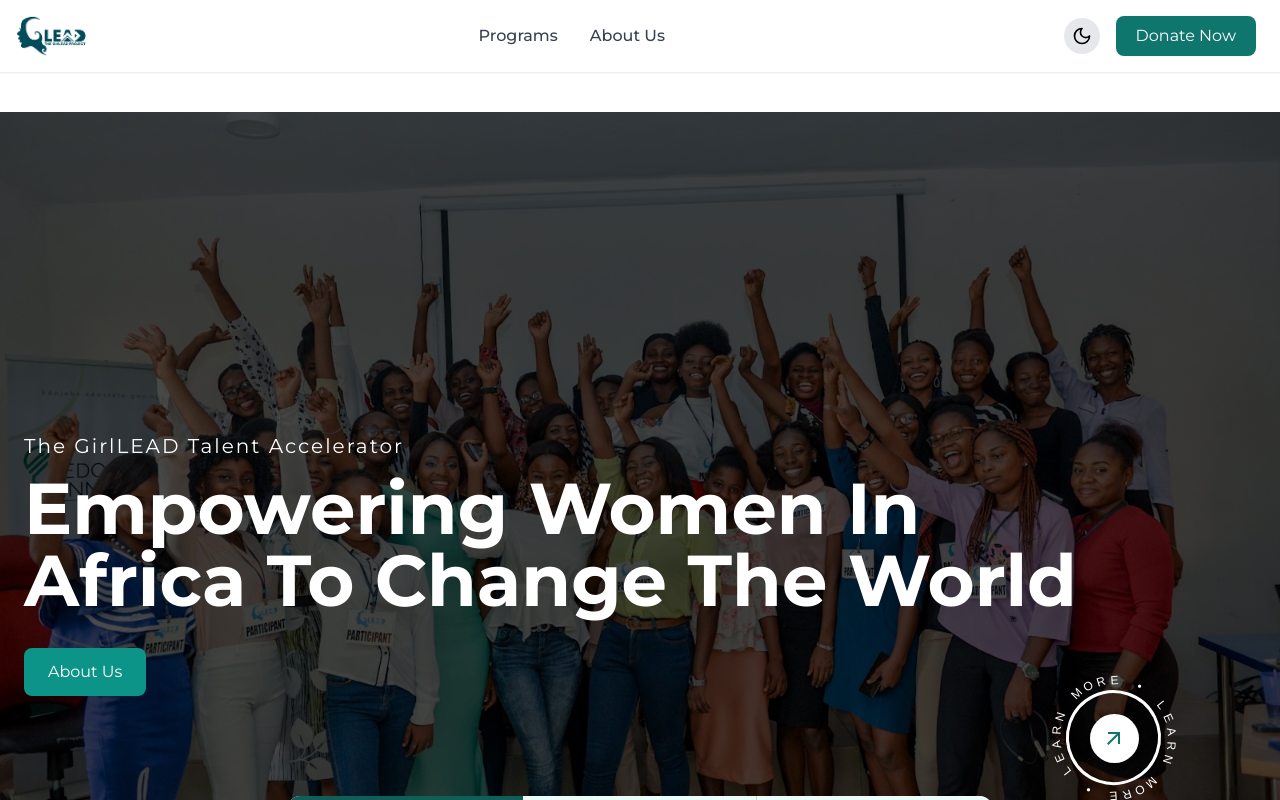
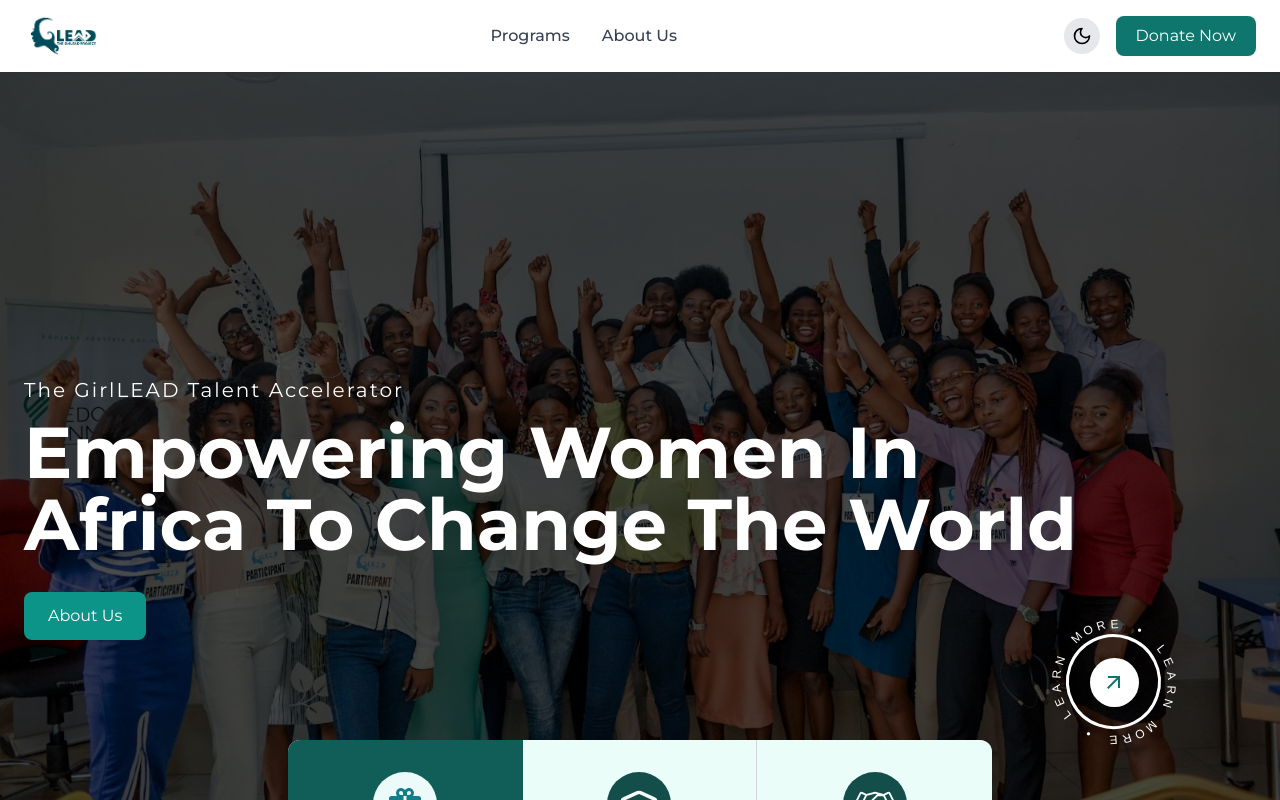
Before and after one commit to The-GirlLEAD-Talent-Accelerator/GirlLEAD_Website_Revamp, a React (Vite) app: page / in a window 1280 px wide. Shown: the top 800 px of the page. Built offline with nearby package versions, Linux system fonts and the light colour scheme.

Commit message:
recent update

```diff
--- a/src/App.jsx
+++ b/src/App.jsx
@@ -1,25 +1,38 @@
 import { Routes, Route } from "react-router-dom";
 import Navbar from "./components/Navbar";
 import Home from "./pages/Home";
-import AboutPage from "./pages/AboutPage"; // Note: Make sure your file is actually named AboutPage.jsx
+import AboutPage from "./pages/AboutPage";
 import Programs from "./pages/Programs";
 import "./App.css";
 
+// 404 Not Found component
+function NotFound() {
+  return (
+    <div className="pt-[7vh] flex items-center justify-center min-h-[calc(100vh-7vh)]">
+      <div className="text-center">
+        <h1 className="text-5xl font-bold mb-4 text-teal-700 dark:text-teal-400">404</h1>
+        <p className="text-xl text-gray-700 dark:text-gray-300 mb-6">Page not found</p>
+        <a href="/" className="bg-teal-700 text-white px-6 py-2 rounded-lg hover:bg-teal-800 transition-colors">
+          Go back home
+        </a>
+      </div>
+    </div>
+  );
+}
+
 function App() {
   return (
-    <main className="min-h-screen bg-white dark:bg-black text-black dark:text-white flex flex-col">
-      <div className="h-[7vh]">
-        <Navbar />
-      </div>
-
-      <div className="flex-1">
+    <>
+      <Navbar />
+      <main className="min-h-screen bg-white dark:bg-black text-black dark:text-white">
         <Routes>
           <Route path="/" element={<Home />} />
           <Route path="/about" element={<AboutPage />} />
           <Route path="/programs" element={<Programs />} />
+          <Route path="*" element={<NotFound />} />
         </Routes>
-      </div>
-    </main>
+      </main>
+    </>
   );
 }
 
--- a/src/components/Navbar.jsx
+++ b/src/components/Navbar.jsx
@@ -31,15 +31,13 @@ export default function Navbar() {
     <nav className="fixed top-0 left-0 w-full bg-white dark:bg-gray-900 shadow-sm z-50 transition-colors">
       <div className="max-w-7xl mx-auto flex items-center justify-between px-6 py-4">
         {/* Logo */}
-        <div className="flex items-center space-x-2">
-          <Link to="/">
-            <img
-              src="/girl-lead-logo.png"
-              alt="GirlLead Logo"
-              className="w-14 h-10 scale-150 object-contain transition-transform"
-            />
-          </Link>
-        </div>
+        <Link to="/" className="flex items-center">
+          <img
+            src="/girl-lead-logo.png"
+            alt="GirlLead Logo"
+            className="h-10 w-auto object-contain transition-transform hover:opacity-80"
+          />
+        </Link>
 
         {/* Desktop Menu */}
         <ul className="hidden md:flex items-center space-x-8 font-medium">
@@ -60,26 +58,28 @@ export default function Navbar() {
           <ThemeToggle />
 
           {/* Donate button */}
-          <a
-            href="#donate"
+          <button
+            onClick={() => alert('Donation functionality coming soon')}
             className="hidden md:inline-block bg-teal-700 text-white px-5 py-2 rounded-lg hover:bg-teal-800 transition-colors"
           >
             Donate Now
-          </a>
+          </button>
 
           {/* Mobile Menu Button */}
           <button
             onClick={() => setOpen(!open)}
-            className="md:hidden text-gray-700 dark:text-gray-200"
+            aria-label="Toggle mobile menu"
+            aria-expanded={open}
+            className="md:hidden text-gray-700 dark:text-gray-200 p-2 rounded hover:bg-gray-100 dark:hover:bg-gray-800 transition-colors"
           >
-            {open ? <FiX size={28} /> : <FiMenu size={28} />}
+            {open ? <FiX size={24} /> : <FiMenu size={24} />}
           </button>
         </div>
       </div>
 
       {/* Mobile Menu */}
       {open && (
-        <div className="md:hidden fixed left-0 right-0 h-[calc(100vh-7vh)] z-40 backdrop-blur-lg bg-white/60 dark:bg-black/50 border-t border-white/20 flex flex-col items-center justify-start pt-44">
+        <div className="md:hidden fixed top-[7vh] left-0 right-0 bottom-0 z-40 backdrop-blur-lg bg-white/60 dark:bg-black/50 border-t border-white/20 flex flex-col items-center justify-start pt-20 overflow-y-auto">
           <ul className="flex flex-col items-center space-y-6 font-medium">
             <li>
               <NavLink
@@ -100,13 +100,15 @@ export default function Navbar() {
               </NavLink>
             </li>
             <li>
-              <a
-                href="#donate"
-                onClick={() => setOpen(false)}
+              <button
+                onClick={() => {
+                  setOpen(false);
+                  alert('Donation functionality coming soon');
+                }}
                 className="bg-teal-700 text-white px-6 py-3 rounded-lg hover:bg-teal-800 transition-colors"
               >
                 Donate Now
-              </a>
+              </button>
             </li>
           </ul>
         </div>
--- a/src/pages/AboutPage.jsx
+++ b/src/pages/AboutPage.jsx
@@ -3,9 +3,9 @@ import Contact from "../components/Contact";
 
 export default function AboutPage() {
   return (
-    <>
+    <main className="pt-[7vh]">
       <About />
       <Contact />
-    </>
+    </main>
   );
 }
--- a/src/pages/Home.jsx
+++ b/src/pages/Home.jsx
@@ -1,4 +1,3 @@
-import Navbar from "../components/Navbar";
 import Hero from "../components/home/Hero";
 import Main from "../components/home/Main";
 import MissionSection from "../components/MissionSection";
@@ -9,13 +8,8 @@ import Contact from "../components/Contact";
 
 export default function Home() {
   return (
-    <main className="min-h-screen bg-white dark:bg-black text-black dark:text-white flex flex-col">
-      <div className="h-[7vh]">
-        <Navbar />
-      </div>
-      <div className="flex-1">
-        <Hero />
-      </div>
+    <main className="pt-[7vh]">
+      <Hero />
       <Main />
       <Testimonial />
       <MissionSection />
--- a/src/pages/Programs.jsx
+++ b/src/pages/Programs.jsx
@@ -1,4 +1,3 @@
-import Navbar from "../components/Navbar";
 import { motion as Motion } from "framer-motion";
 import { useState } from "react";
 import TechnologySection from "../components/programs/TechnologySection";
@@ -14,11 +13,7 @@ export default function Programs() {
   const [heroLoaded, setHeroLoaded] = useState(false);
 
   return (
-    <main className="min-h-screen bg-white dark:bg-black text-black dark:text-white">
-      <div className="h-[7vh]">
-        <Navbar />
-      </div>
-
+    <main className="min-h-screen bg-white dark:bg-black text-black dark:text-white pt-[7vh]">
       {/* HERO SECTION */}
       <section className="relative w-full min-h-[80vh] md:min-h-[70vh] flex items-center overflow-hidden">
         {/* Lazy-loaded background image */}
```
